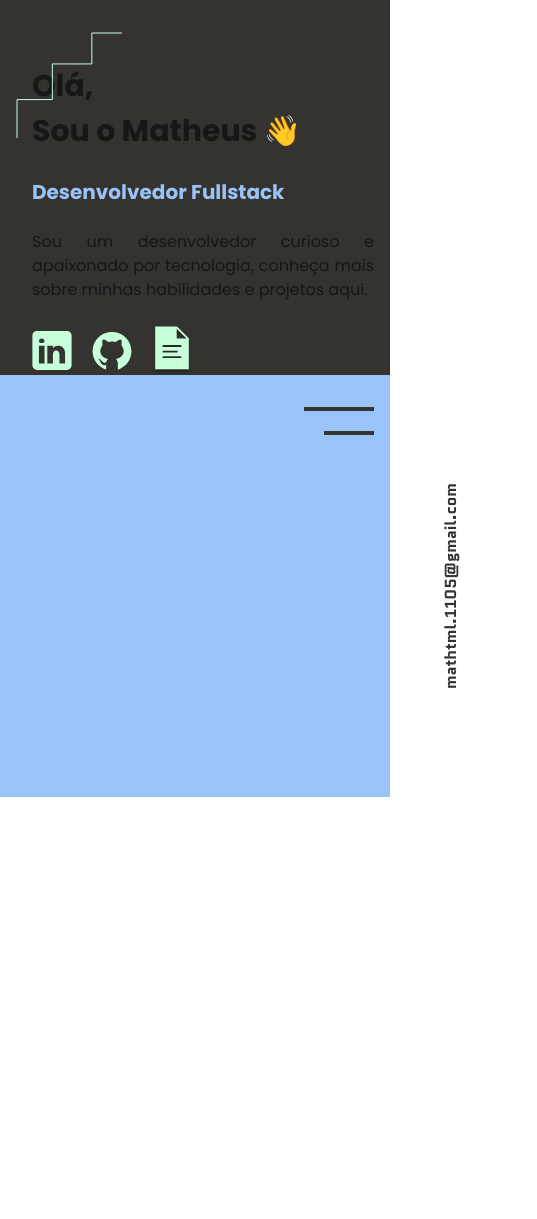
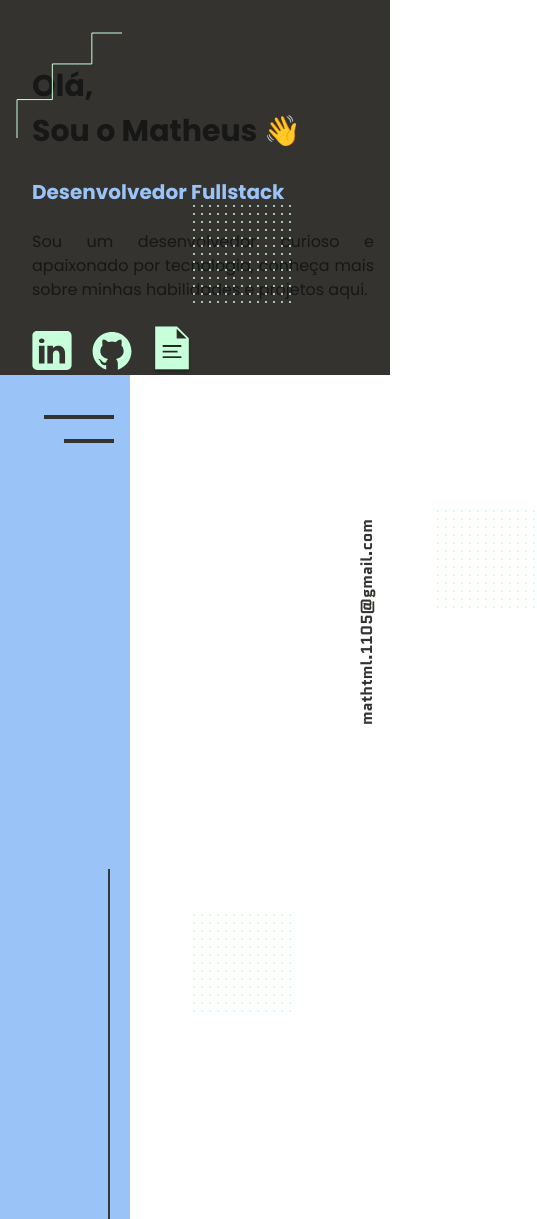
Before and after one commit to fatekkl/Portfolio-Next, a Next.js app: page / in a window 390 px wide. Shown: the whole page, 537 px wide, since content can reach past the window. Before the commit the page ends 844 px from the top, so only its background shows below. Built offline with nearby package versions, Linux system fonts and the light colour scheme.

Commit message:
finish home page + fix responsivity bugs

```diff
--- a/src/app/Components/Line/index.tsx
+++ b/src/app/Components/Line/index.tsx
@@ -1,8 +1,9 @@
 export default function Line() {
     return (
-        <svg  width="2" height="364" viewBox="0 0 2 364" fill="none" xmlns="http://www.w3.org/2000/svg">
-            <path d="M1 364L1 -9.86457e-06" stroke="#343330" stroke-width="2" />
-        </svg>
-
+        <div className="mr-5">
+            <svg width="2" height="350" viewBox="0 0 2 364" fill="none" xmlns="http://www.w3.org/2000/svg">
+                <path d="M1 364L1 -9.86457e-06" stroke="#343330" strokeWidth="2" />
+            </svg>
+        </div>
     )
 }
--- a/src/app/Components/Menu/index.tsx
+++ b/src/app/Components/Menu/index.tsx
@@ -3,7 +3,7 @@
 export default function Menu() {
     return (
         <>
-            <div className="flex flex-col gap-5">
+            <div className="flex flex-col mr-4 gap-5 [transform:scaleX(-1)]">
                 <svg width="70" height="4" viewBox="0 0 70 4" fill="none" xmlns="http://www.w3.org/2000/svg">
                     <path d="M0 2H70" stroke="#343330" strokeWidth="4" />
                 </svg>
--- a/src/app/Components/Principal/index.tsx
+++ b/src/app/Components/Principal/index.tsx
@@ -82,27 +82,31 @@ export default function Principal() {
       />
 
       {/* Seção Jordy */}
-      <section className="w-full md:w-1/3 h-[50vh] md:h-screen bg-jordy relative flex items-center justify-center md:justify-start">
+      <section className="bg-jordy w-1/3 flex flex-col h-screen justify-between">
         {/* Elementos decorativos (ocultos em telas pequenas) */}
-        <div className="hidden md:block absolute bottom-3/4 left-1/4">
+        <div className="absolute bottom-3/4 ml-14 right-1/4">
           <DotSquare />
         </div>
-        <div className="hidden md:block absolute bottom-2/4 left-2/4">
+        <div className="absolute bottom-2/4 ml-36 left-3/4">
           <DotSquare />
         </div>
-        <div className="hidden md:block absolute top-3/4 mr-32 right-1/4">
+        <div className="absolute top-3/4 ml-26 right-1/4">
           <DotSquare />
         </div>
 
         {/* Posiciona o Menu no canto superior direito */}
-        <div className="absolute top-8 right-4 flex flex-col [transform:scaleX(-1)]">
-          <Menu />
+        <div className="w-full flex justify-end mt-10">
+          <Menu/>
         </div>
 
         {/* E-mail rotacionado */}
-        <span className="text-jet font-quantico font-bold -rotate-90 bottom-1/2 ml-[32rem] flex flex-col">
+        <div className="text-jet font-quantico font-bold absolute top-1/2 -rotate-90 -right-20">
           mathtml.1105@gmail.com
-        </span>
+        </div>
+
+        <div className="flex w-full justify-end">
+          <Line/>
+        </div>
       </section>
     </div>
   );
```
